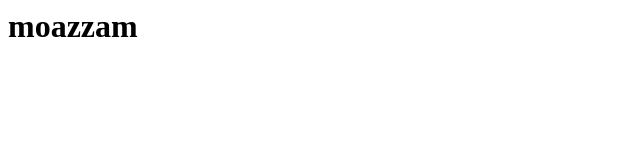
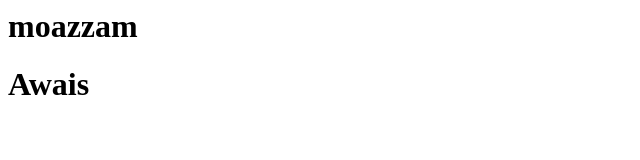
Before and after one commit to Moazzamgill112/examplegithub, a plain HTML site: page index.html in a window 1280 px wide. Shown: the whole page, without its empty margins (0-640 px from the left). Drawn offline with Linux system fonts and the light colour scheme.

Commit message:
awais name

```diff
--- a/index.html
+++ b/index.html
@@ -1,2 +1,3 @@
 
 <h1>moazzam</h1>
+<h1>Awais</h1>
```
